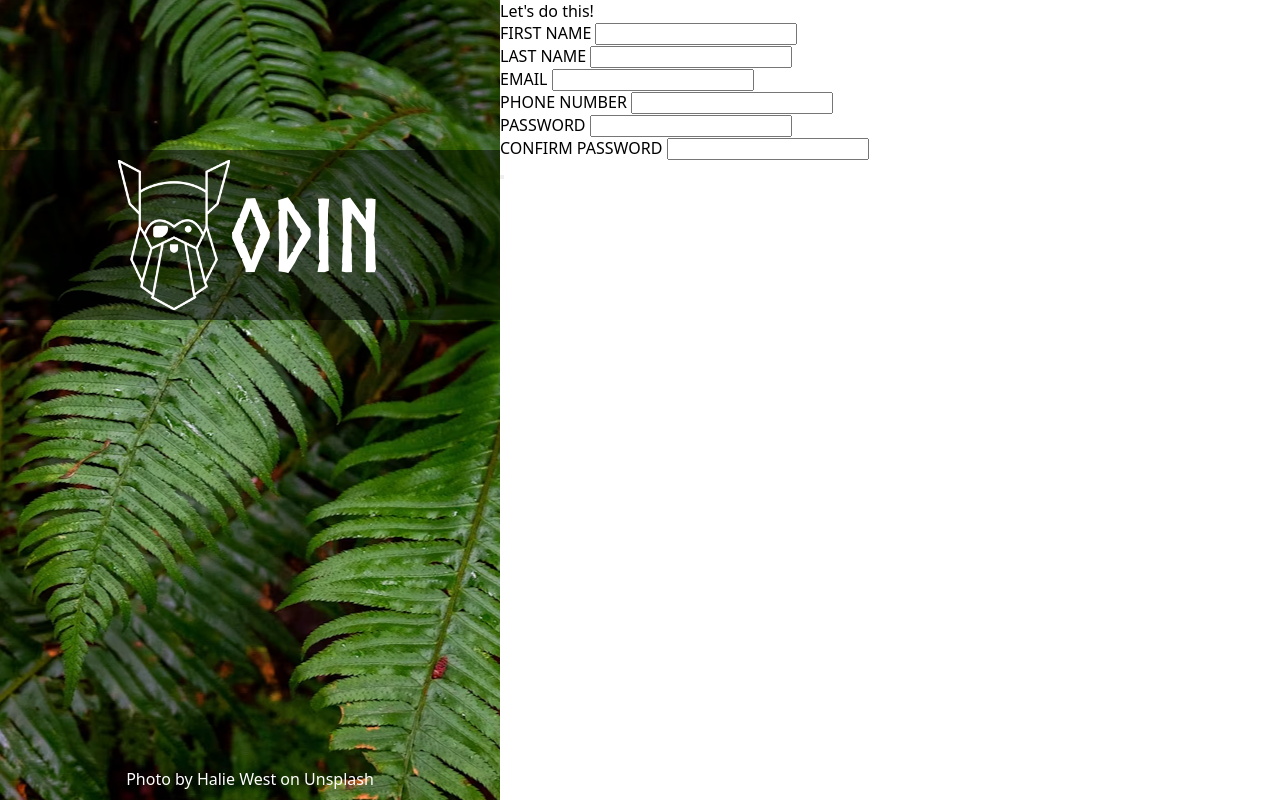
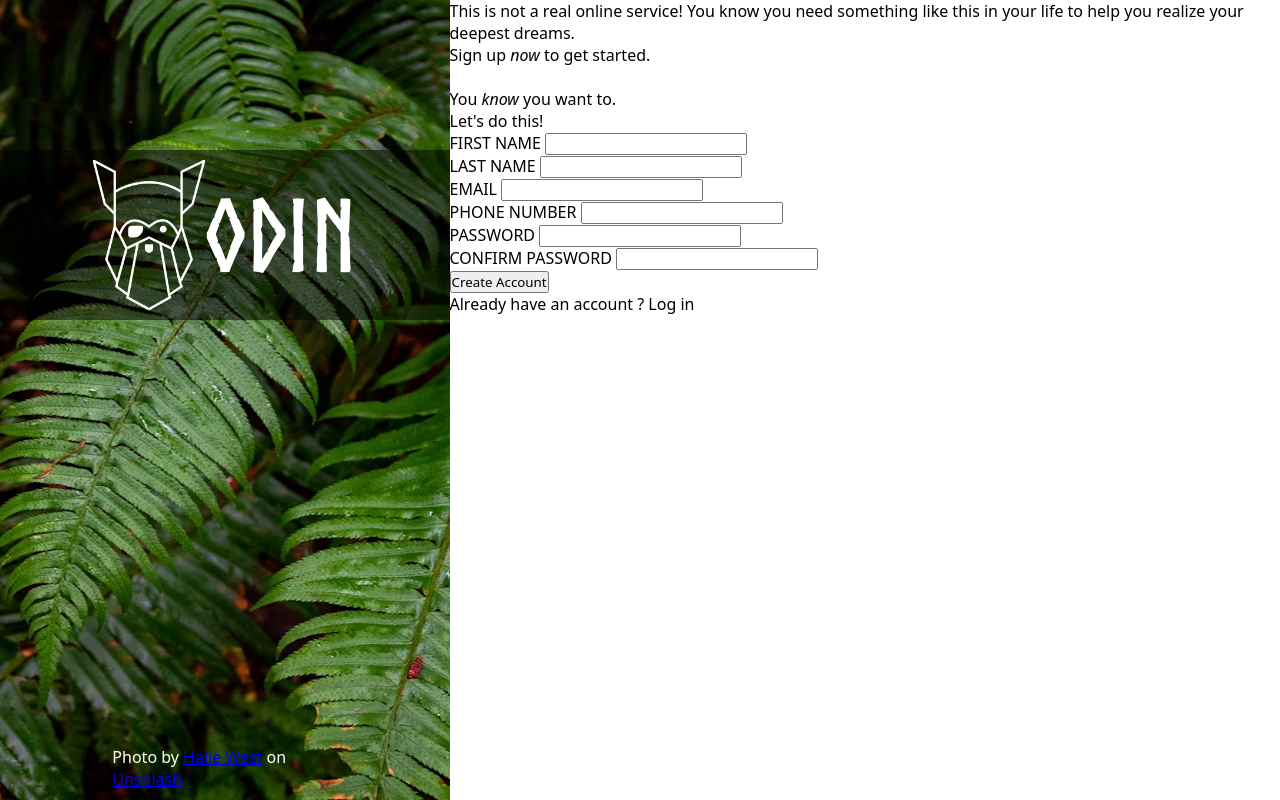
Before and after one commit to SweetDemon366/Sign-up-Form, a plain HTML site: page index.html in a window 1280 px wide. Drawn offline with Linux system fonts and the light colour scheme.

Commit message:
Add text

```diff
--- a/index.html
+++ b/index.html
@@ -15,11 +15,18 @@
                 <p class="logo__text">ODIN</p>
             </div>
 
-            <p class="img-src">Photo by Halie West on Unsplash</p>
+            <p class="img-src">Photo by <a href="https://unsplash.com/photos/green-leaf-plant-in-close-up-photography-25xggax4bSA">Halie West</a> on <a href="https://unsplash.com">Unsplash</a></p>
         </div>
 
         <div class="content">
-            <div class="message"></div>
+            <div class="message">
+                <p>
+                    This is not a real online service! You know you need something like this in your life to help you realize your deepest dreams. <br>
+                    Sign up <i>now</i> to get started. <br>
+                    <br>
+                    You <i>know</i> you want to.
+                </p>
+            </div>
             <div class="form">
                 <p>Let's do this!</p>
                 <form action="" method="get">
@@ -49,9 +56,9 @@
                     </div>
                 </form>
             </div>
-            <button class="submit" type="submit"></button>
+            <button class="submit" type="submit">Create Account</button>
 
-            <p class="log-in">    </p>
+            <p class="log-in">Already have an account ? <a>Log in</a></p>
         </div>
     </div>
 </div>
```
